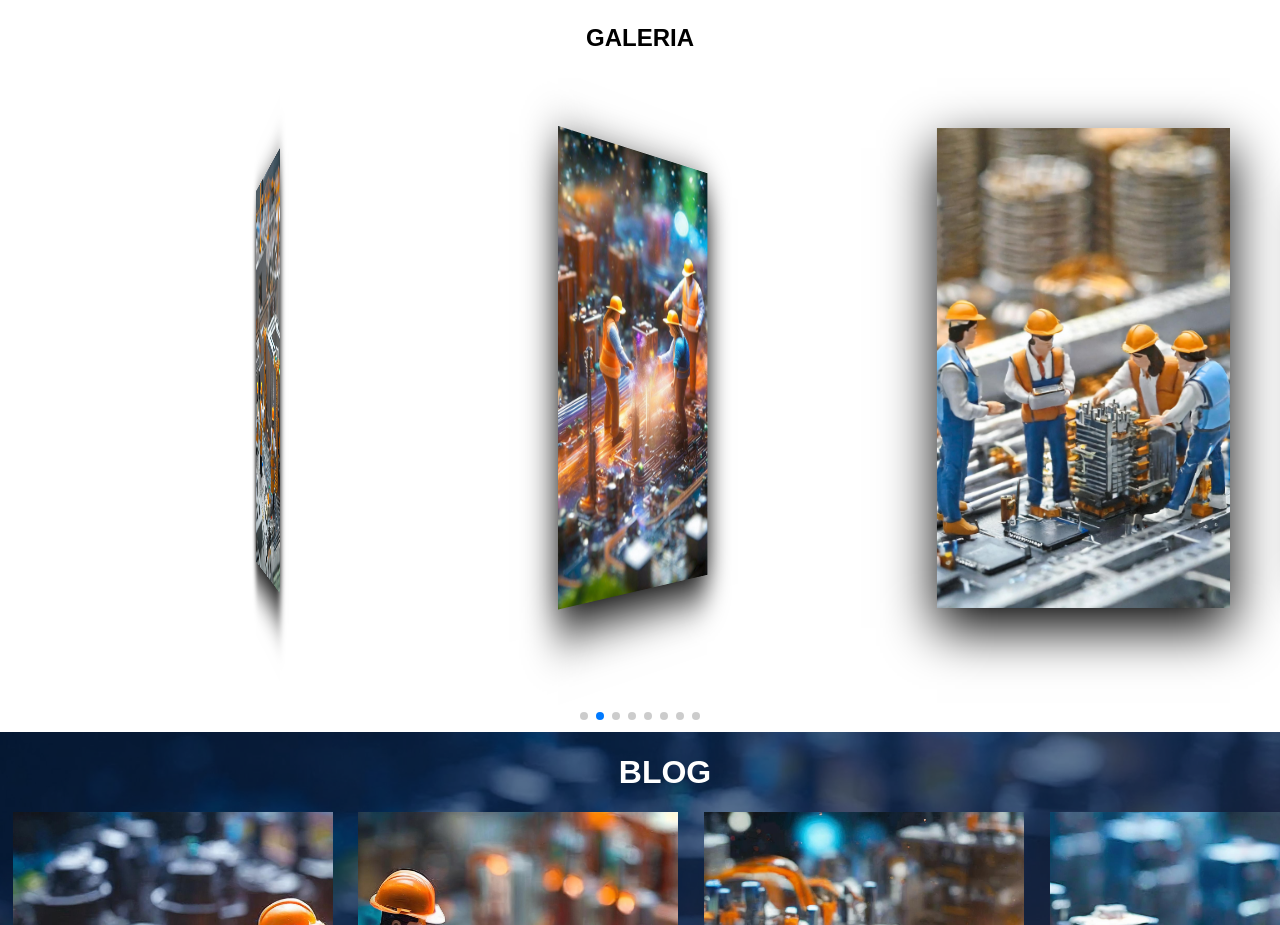
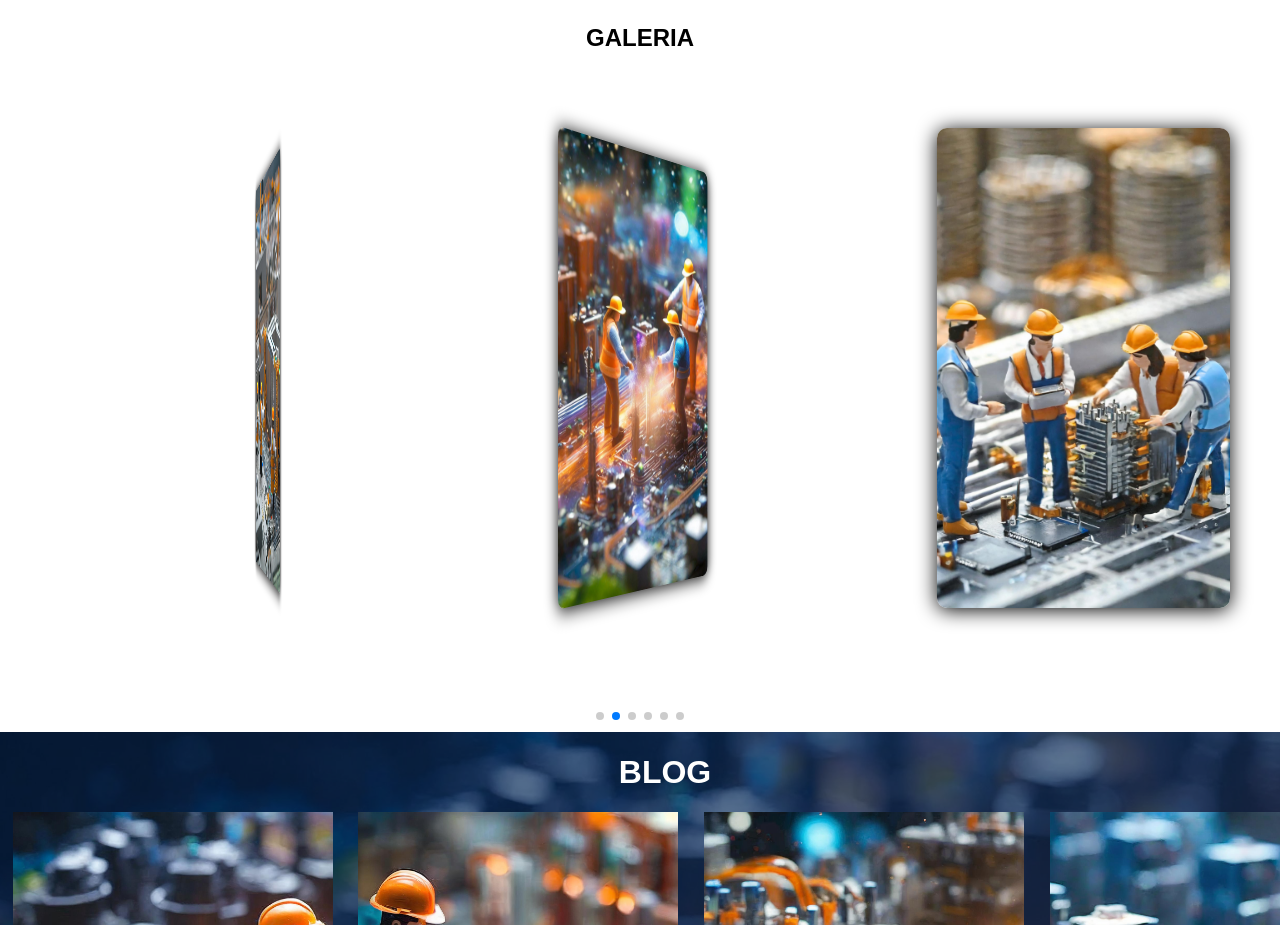
Before and after one commit to knarfangelo/preciso-group, an Angular app: page /inicio in a window 1280 px wide. Shown: the part 3082-4007 px from the top of the page. Built offline with nearby package versions, Linux system fonts and the light colour scheme.

Commit message:
avanze 2

```diff
--- a/src/app/components/galeria/galeria.component.css
+++ b/src/app/components/galeria/galeria.component.css
@@ -16,7 +16,8 @@ img{
     width: 100%;
     height: 60vh;
     object-fit: cover;
-    box-shadow: 0 20px 50px rgb(0, 0, 0);
+    border-radius: 10px;
+    box-shadow: 0 2px 20px rgb(0, 0, 0);
 }
 
 
--- a/src/app/components/galeria/galeria.component.ts
+++ b/src/app/components/galeria/galeria.component.ts
@@ -49,7 +49,6 @@ export class GaleriaComponent {
       coverflowEffect:{
         slideShadows:false,
       },
-      loop:true,
       autoplay:true,
       pagination:true
     };
--- a/src/app/components/inicio/inicio.component.css
+++ b/src/app/components/inicio/inicio.component.css
@@ -1,3 +1,5 @@
+
+
 /* Estilos generales */
 ul {
     list-style: none;
@@ -135,7 +137,9 @@ header .titulo-2 {
     ul {
         flex-direction: column;
     }
-
+    li {
+        border: 0;
+    }
     nav {
         width: 100%;
     }
--- a/src/styles.css
+++ b/src/styles.css
@@ -12,6 +12,7 @@
  html {
     line-height: 1.15; /* 1 */
     -webkit-text-size-adjust: 100%; /* 2 */
+      scroll-behavior: smooth;
   }
 
   /* Sections
```
